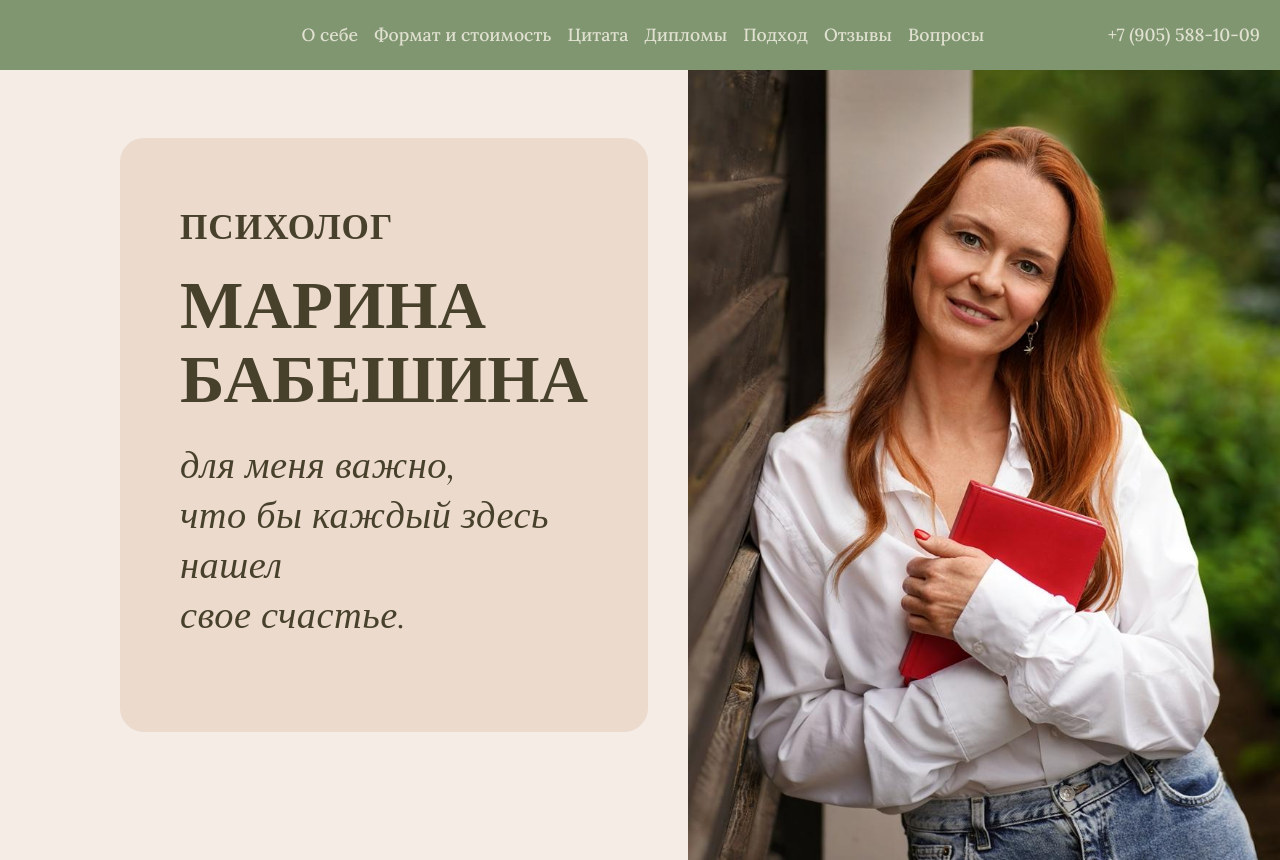
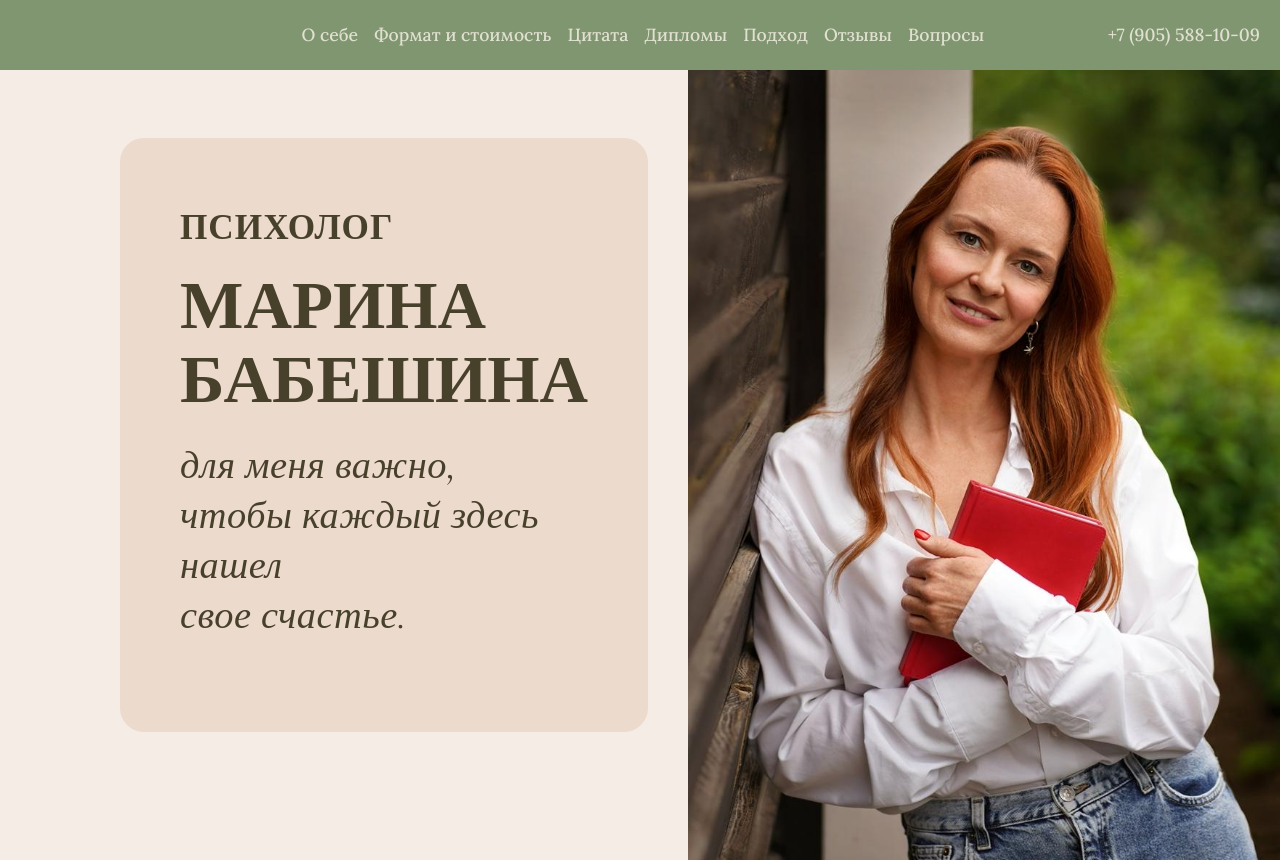
Before and after one commit to Marina-Babeshina/Marina-Babeshina, a plain HTML site: page index.html in a window 1280 px wide. Shown: the top 860 px of the page. Drawn offline with nearby package versions, Linux system fonts and the light colour scheme.

Commit message:
Update index.html

```diff
--- a/index.html
+++ b/index.html
@@ -1044,7 +1044,7 @@
       <div class="hero-left-inner-frame">
         <div class="hero-title-line">ПСИХОЛОГ</div>
         <h1 class="hero-name">МАРИНА БАБЕШИНА</h1>
-        <h3 class="hero-subtitle">для меня важно,<br>что бы каждый здесь нашел<br>свое счастье.</h3>
+        <h3 class="hero-subtitle">для меня важно,<br>чтобы каждый здесь нашел<br>свое счастье.</h3>
       </div>
     </div>
 
@@ -1350,4 +1350,5 @@
     });
   </script>
 </body>
+
 </html>
```
